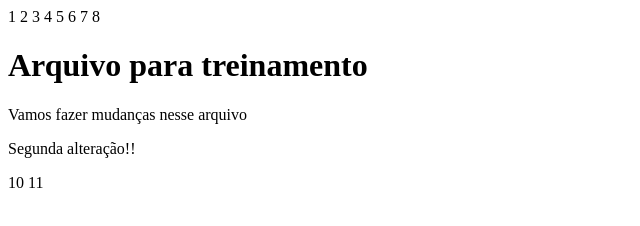
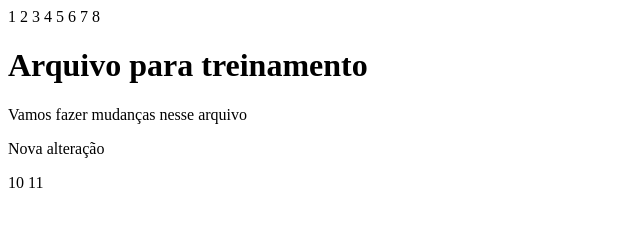
Before and after one commit to LeonardoHenriqueFins/Exercicio-Feriado-Git, a plain HTML site: page index.html in a window 1280 px wide. Shown: the full height of the page, 0-640 px from the left. Drawn offline with Linux system fonts and the light colour scheme.

Commit message:
v3 alteração

```diff
--- a/index.html
+++ b/index.html
@@ -7,6 +7,6 @@
 7  <body>
 8    <h1>Arquivo para treinamento</h1>
      <p>Vamos fazer mudanças nesse arquivo</p>
-     <p>Segunda alteração!!</p>
+     <p>Nova alteração</p>
 10  </body>
 11 </html>
```
